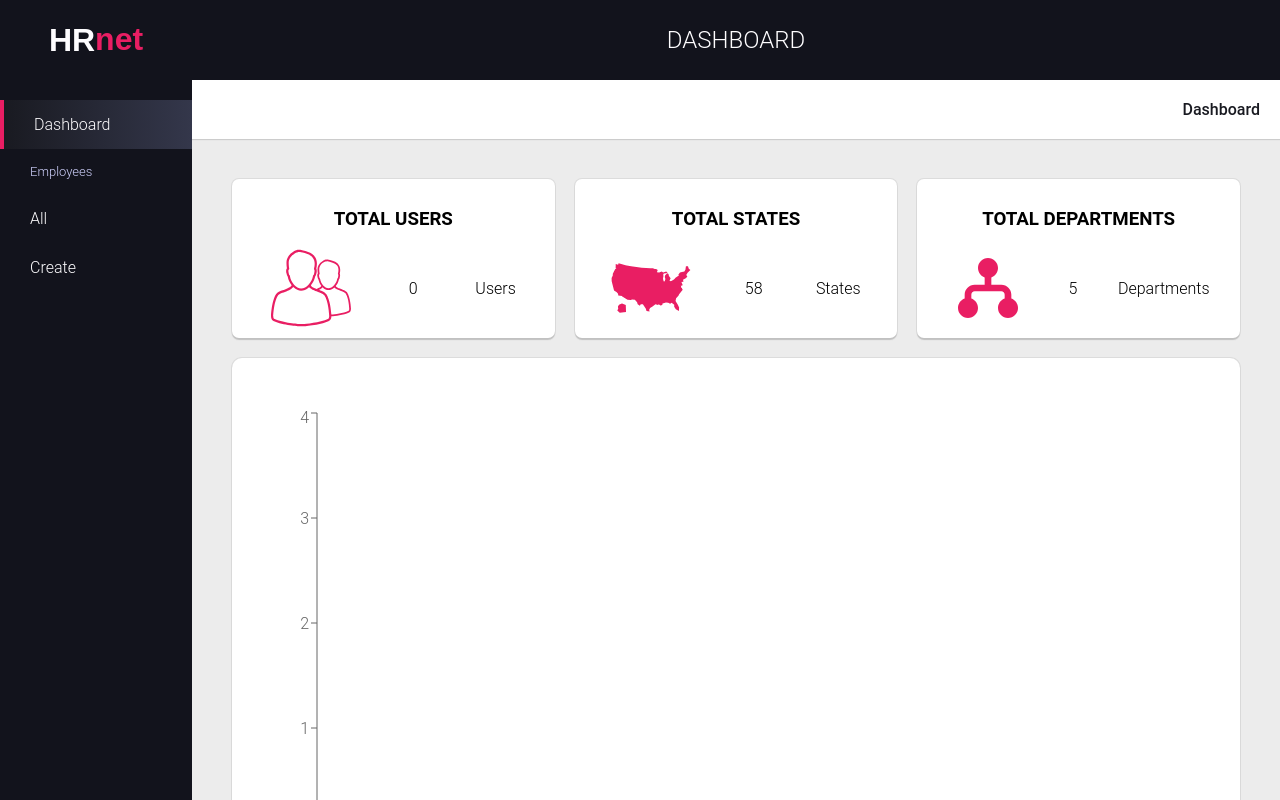
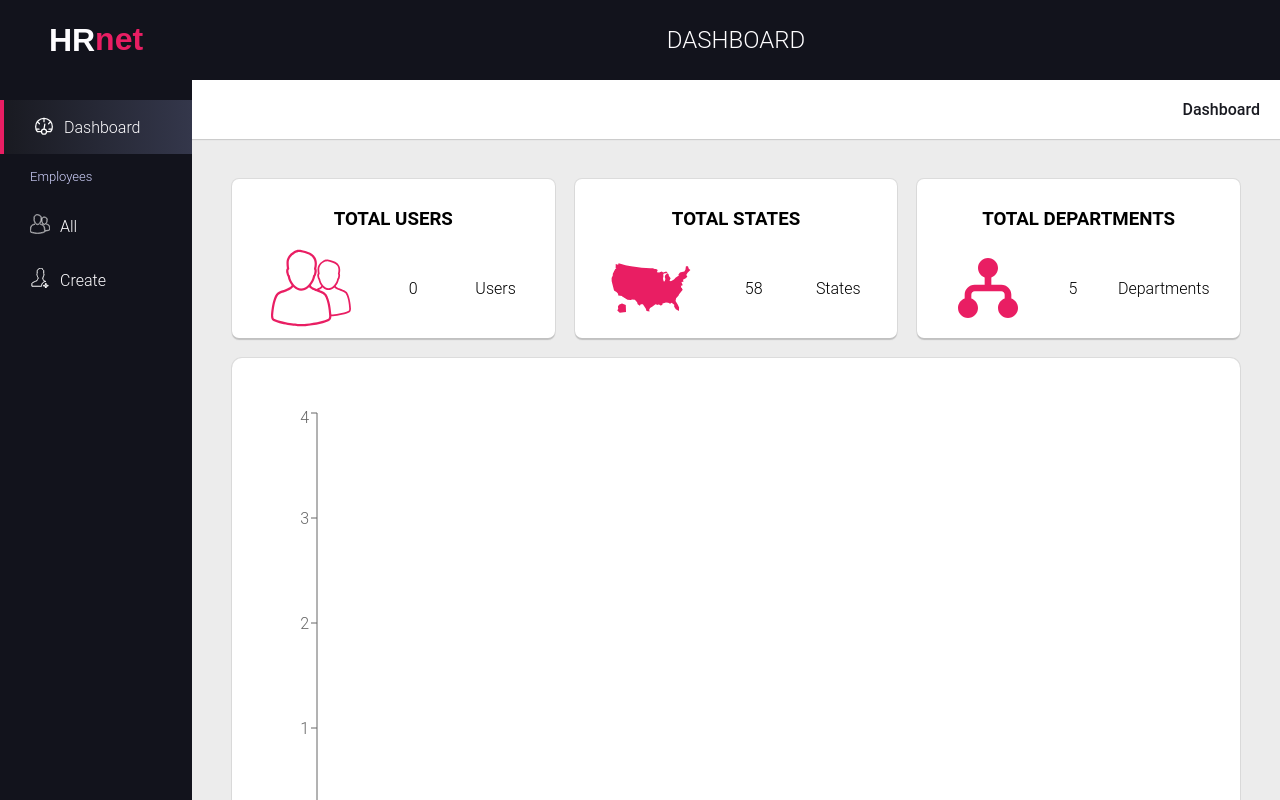
Before and after one commit to Loutani/dark-admin-dashboard, a React (Create React App) app: page / in a window 1280 px wide. Shown: the top 800 px of the page. Built offline with nearby package versions, Linux system fonts and the light colour scheme.

Commit message:
integrate the dashboard icon

```diff
--- a/src/components/SideBar/SideBar.js
+++ b/src/components/SideBar/SideBar.js
@@ -1,5 +1,9 @@
 import React from 'react'
 import { NavLink } from 'react-router-dom'
+
+import dashboard from './../../images/dashboard'
+import addUser from './../../images/add_user'
+import users from './../../images/users'
 
 import './sidebar.css'
 
@@ -14,16 +18,25 @@ function SideBar() {
 
             <ul className='list'>
                 <li className='list-item'>
-                    <NavLink to='/'>Dashboard</NavLink>
+                    <NavLink to='/'>
+                        <i className='dashboard-icon'>{dashboard}</i>
+                        Dashboard
+                    </NavLink>
                 </li>
                 <li className='devider-list-item'>
                     Employees
                 </li>
                 <li className='list-item'>
-                    <NavLink to='employee'>All</NavLink>
+                    <NavLink to='employee'>
+                        <i className='users-icon'>{users}</i>
+                        All
+                    </NavLink>
                 </li>
                 <li className='list-item'>
-                    <NavLink  to='create-employee'>Create</NavLink>
+                    <NavLink to='create-employee'>
+                        <i className='add-user-icon'>{addUser}</i>
+                        Create
+                    </NavLink>
                 </li>
             </ul>
 
--- a/src/components/SideBar/sidebar.css
+++ b/src/components/SideBar/sidebar.css
@@ -53,9 +53,10 @@
 
 .sidebar .list .list-item a {
     padding: 15px 30px;
-    display: inline-block;
+    display: flex;
     width: 100%;
     transition: all 0.3s linear;
+    align-items: center;
 }
 
 .sidebar .list .list-item a:hover {
@@ -73,3 +74,31 @@
     text-decoration: none;
     color:var(--white-text);
 }
+
+.dashboard-icon svg ,
+.users-icon svg ,
+.add-user-icon svg {
+    width: 20px;
+    height: 20px;
+    margin-right: 10px;
+}
+
+.dashboard-icon svg * ,
+.add-user-icon svg *,
+.users-icon svg * {
+    stroke: white;
+    fill: transparent;
+
+}
+
+.dashboard-icon svg {
+    stroke-width: 1;
+}
+
+.add-user-icon svg {
+    stroke-width: 3;
+}
+
+.users-icon svg {
+    stroke-width: 5;
+}
```
